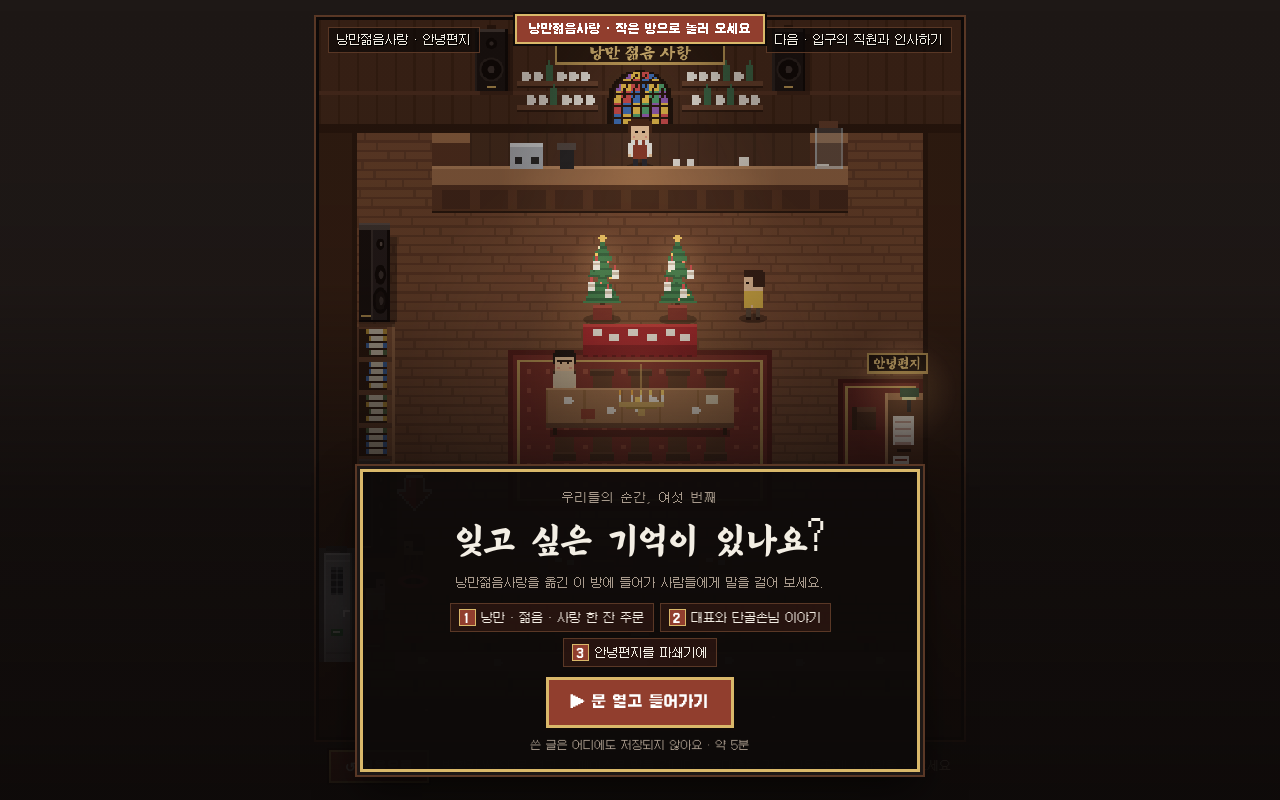
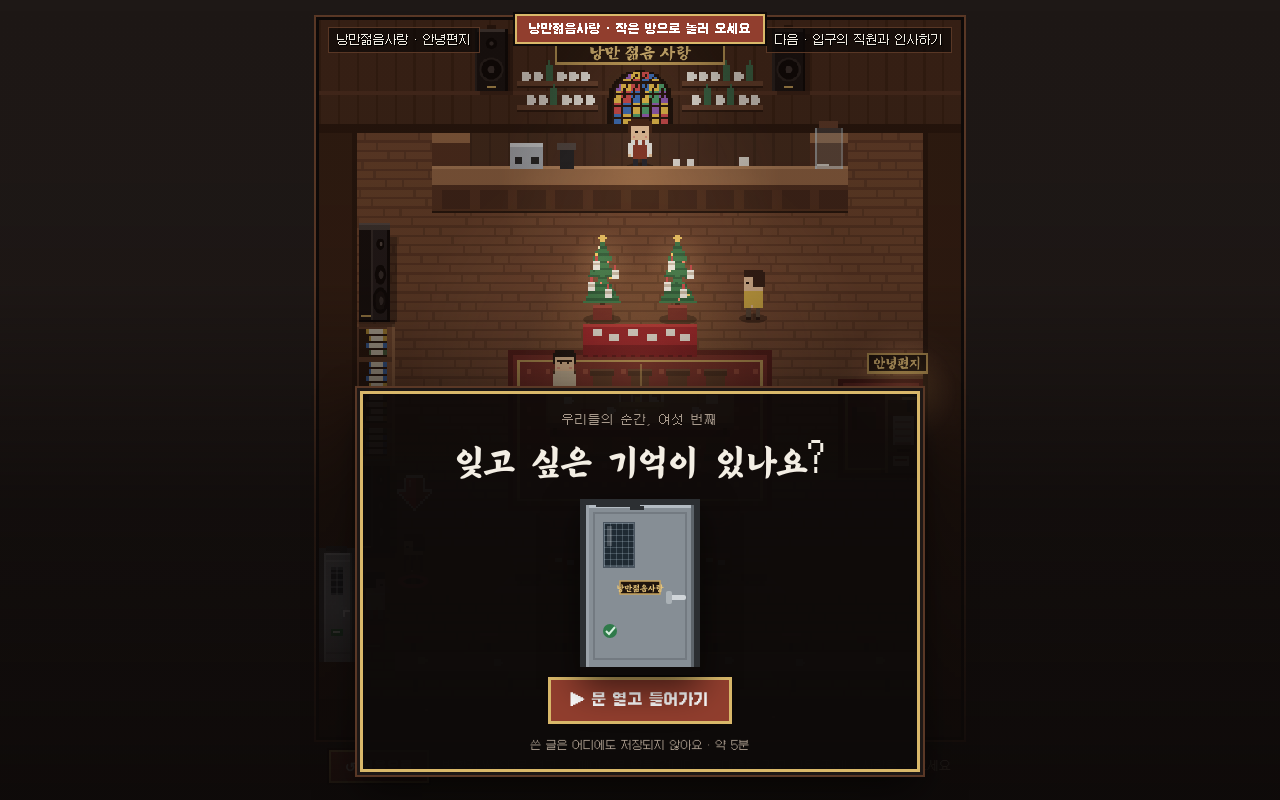
Before and after one commit to l014start-alt/nangsa-christmas, a plain HTML site: page index.html in a window 1280 px wide. Drawn offline with Linux system fonts and the light colour scheme; no server answers; animation ran at ten frames a second.

Commit message:
첫 화면: 1·2·3 빼고 철문 버튼으로
Co-Authored-By: Claude Opus 5.5 <noreply@anthropic.com>

```diff
--- a/index.html
+++ b/index.html
@@ -61,6 +61,13 @@ canvas#game{display:block;width:100%;height:auto;image-rendering:pixelated;image
 .intro .steps{display:flex;flex-wrap:wrap;justify-content:center;gap:6px;width:100%}
 .intro .steps div{display:flex;align-items:center;gap:6px;font-size:12px;color:var(--ink);background:rgba(145,62,46,.18);border:1px solid #5a3826;padding:5px 8px;white-space:nowrap}
 .intro .steps b{flex:none;width:17px;height:17px;line-height:17px;text-align:center;background:var(--burgundy);color:#fff;font-size:11px;border:1px solid #d9b86a}
+.doorbtn{display:flex;flex-direction:column;align-items:center;gap:10px;background:none;border:0;padding:4px;cursor:pointer;font:inherit}
+.doorbtn .door{width:120px;height:168px;display:block;filter:drop-shadow(0 8px 0 #0e0a09) drop-shadow(0 14px 18px rgba(0,0,0,.6))}
+.doorbtn .panel{transform-box:fill-box;transform-origin:left center;transition:transform .7s cubic-bezier(.5,0,.3,1)}
+.doorbtn:hover .panel{transform:perspective(300px) rotateY(-14deg)}
+.doorbtn.open .panel{transform:perspective(300px) rotateY(-80deg)}
+.doorlabel{background:var(--burgundy);color:#fff;border:3px solid #d9b86a;box-shadow:0 0 0 3px #0e0a09;padding:10px 20px;font-size:15px;font-weight:700}
+.doorbtn:hover .doorlabel{filter:brightness(1.12)}
 .intro .peek{font-size:11px;color:var(--dim)}
 .intro .kicker{font-size:12px;color:var(--dim);letter-spacing:.1em}
 .intro h1{font-family:'Dokrip','Galmuri11',serif;font-weight:400;font-size:clamp(26px,6vw,36px);line-height:1.3;color:var(--ink)}
@@ -141,13 +148,34 @@ canvas#game{display:block;width:100%;height:auto;image-rendering:pixelated;image
   <div class="card">
     <div class="kicker">우리들의 순간, 여섯 번째</div>
     <h1>잊고 싶은 기억이 있나요?</h1>
-    <p>낭만젊음사랑을 옮긴 이 방에 들어가 사람들에게 말을 걸어 보세요.</p>
-    <div class="steps">
-      <div><b>1</b>낭만 · 젊음 · 사랑 한 잔 주문</div>
-      <div><b>2</b>대표와 단골손님 이야기</div>
-      <div><b>3</b>안녕편지를 파쇄기에</div>
-    </div>
-    <button class="btn" id="enter">▶ 문 열고 들어가기</button>
+    <button class="doorbtn" id="enter" type="button" aria-label="문 열고 들어가기">
+      <svg viewBox="0 0 120 168" class="door" aria-hidden="true">
+        <rect x="0" y="0" width="120" height="168" fill="#2c2f32"/>
+        <rect x="6" y="6" width="108" height="162" fill="#ffd894"/>
+        <rect x="6" y="6" width="108" height="162" fill="url(#warmG)"/>
+        <defs>
+          <linearGradient id="warmG" x1="0" x2="1"><stop offset="0" stop-color="#ffb35c" stop-opacity=".9"/><stop offset="1" stop-color="#7a3a1c" stop-opacity=".9"/></linearGradient>
+          <pattern id="wire" width="6" height="6" patternUnits="userSpaceOnUse"><path d="M0 0 L6 0 M0 0 L0 6" stroke="rgba(170,190,200,.55)" stroke-width="1"/></pattern>
+        </defs>
+        <g class="panel">
+          <rect x="6" y="6" width="108" height="162" fill="#868e95"/>
+          <rect x="6" y="6" width="108" height="3" fill="#b4bcc3"/>
+          <rect x="6" y="6" width="3" height="162" fill="#9aa2a9"/>
+          <rect x="111" y="6" width="3" height="162" fill="#5d646a"/>
+          <rect x="14" y="14" width="92" height="146" fill="none" stroke="#737a81" stroke-width="2"/>
+          <rect x="24" y="24" width="30" height="44" fill="#1f2a33" stroke="#4a5560" stroke-width="2"/>
+          <rect x="24" y="24" width="30" height="44" fill="url(#wire)"/>
+          <rect x="27" y="27" width="5" height="20" fill="rgba(255,255,255,.18)"/>
+          <rect x="40" y="82" width="40" height="13" fill="#1f140d" stroke="#c9a45c" stroke-width="1.5"/>
+          <text x="60" y="92" text-anchor="middle" font-family="Dokrip, serif" font-size="9" fill="#e4c27a">낭만젊음사랑</text>
+          <rect x="86" y="96" width="20" height="5" rx="2" fill="#d0d5d9"/>
+          <rect x="86" y="92" width="6" height="13" rx="2" fill="#aab1b6"/>
+          <circle cx="30" cy="132" r="7" fill="#2f7a4a"/><path d="M26 132 L29 135 L35 128" stroke="#d8f0e0" stroke-width="2" fill="none"/>
+          <rect x="16" y="2" width="44" height="6" fill="#2c2f32"/><rect x="50" y="7" width="14" height="4" fill="#2c2f32"/>
+        </g>
+      </svg>
+      <span class="doorlabel">▶ 문 열고 들어가기</span>
+    </button>
     <div class="peek">쓴 글은 어디에도 저장되지 않아요 · 약 5분</div>
   </div>
 </div>
@@ -560,7 +588,7 @@ const writerOpen = () => document.getElementById('writer').classList.contains('o
 const introOpen = () => document.getElementById('intro').style.display !== 'none';
 addEventListener('keydown', e => {
   if (writerOpen()){ if (e.key === 'Escape') closeWriter(); return; }
-  if (introOpen()){ if (e.key === 'Enter' || e.key === ' '){ e.preventDefault(); enter(); } return; }
+  if (introOpen()){ if (e.key === 'Enter' || e.key === ' '){ e.preventDefault(); openDoor(); } return; }
   if (choice){
     const d0 = KEYMAP[e.code];
     if (d0){ e.preventDefault(); moveChoice(d0 === 'left' || d0 === 'up' ? -1 : 1); return; }
@@ -1264,7 +1292,13 @@ function enter(){
   if (FREE) say([[null, '(확인 모드) 순서 상관없이 아무에게나 말을 걸 수 있어요.']]);
   else say(LINES.intro, greet);
 }
-document.getElementById('enter').onclick = enter;
+let opening = false;
+function openDoor(){
+  if (opening) return; opening = true;
+  document.getElementById('enter').classList.add('open');
+  setTimeout(enter, 650);
+}
+document.getElementById('enter').onclick = openDoor;
 // 처음 화면으로 — 진행은 저장하지 않으니 새로 불러오면 처음부터
 document.getElementById('home').onclick = () => { location.reload(); };
 
```
